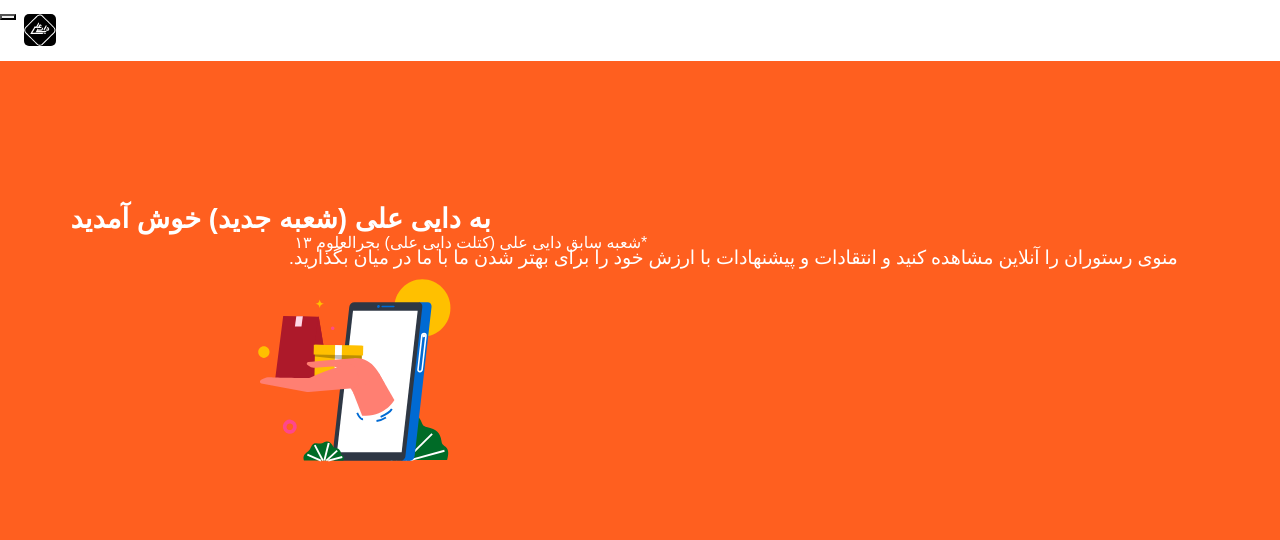
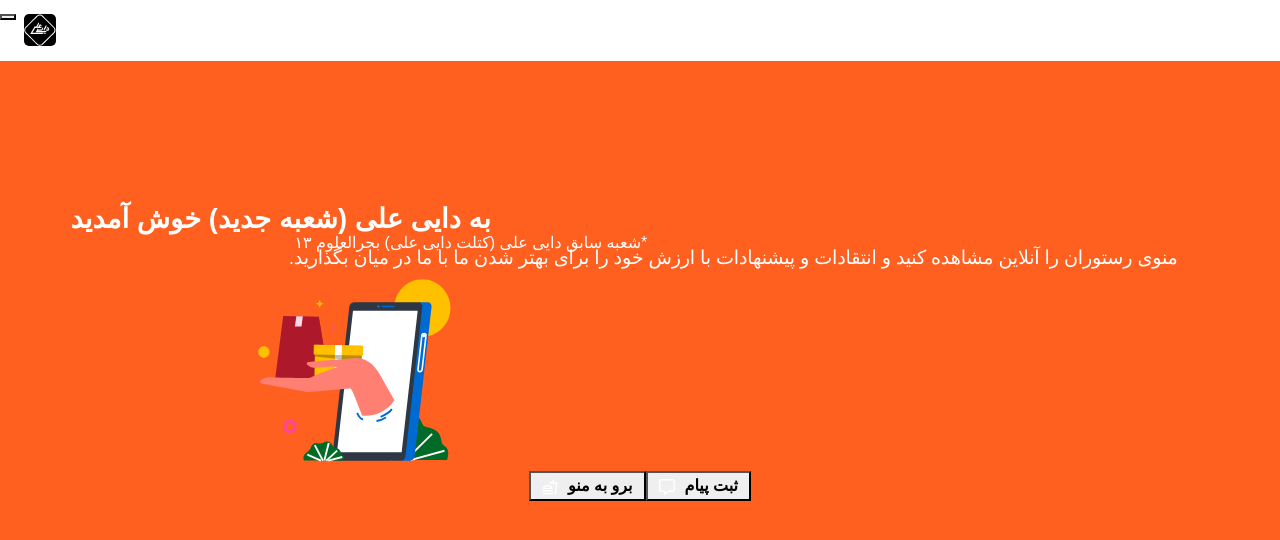
Before and after one commit to pedramjlo/Daei-Ali-ORG, a React (Create React App) app: page / in a window 1280 px wide. Shown: the top 540 px of the page. Built offline with nearby package versions, Linux system fonts and the light colour scheme; a web font is replaced by a local one.

Commit message:
added buttons

```diff
--- a/package.json
+++ b/package.json
@@ -12,6 +12,7 @@
     "react": "^18.3.1",
     "react-bootstrap": "^2.10.4",
     "react-dom": "^18.3.1",
+    "react-icons": "^5.2.1",
     "react-router-dom": "^6.25.1",
     "react-scripts": "5.0.1",
     "web-vitals": "^2.1.4"
--- /dev/null
+++ b/src/buttons.css
@@ -0,0 +1,9 @@
+button div {
+    display: inline;
+    margin: 5px;
+    text-align: center;
+    width: 12em;
+    height: 1.3em;
+    color: black;
+    font-weight: bold;
+}
--- a/src/components/home.jsx
+++ b/src/components/home.jsx
@@ -1,5 +1,7 @@
 import React from 'react';
 import Header from './header';
+import MenuButton from './menu-btn';
+import MessageButton from './message-btn';
 import '../home.css';
 
 
@@ -24,6 +26,12 @@ export default function Home() {
         </div>
 
 
+        <div className='home-btns'>
+          <MenuButton />
+          <MessageButton />
+        </div>
+
+
       </div>
     </div>
   );
--- /dev/null
+++ b/src/components/menu-btn.jsx
@@ -0,0 +1,30 @@
+import { MdOutlineFastfood } from "react-icons/md";
+import '../buttons.css';
+
+
+
+
+
+export default function MenuButton(){
+
+
+    const iconStyle = {
+        color: "black",
+        fontSize: "1em",
+    };
+
+    return (
+        <button className="menu-button">
+
+        <div>
+        <MdOutlineFastfood style={iconStyle}  />
+        </div>
+
+        <div>
+        برو به منو
+        </div>
+
+
+        </button>
+    );
+}
--- /dev/null
+++ b/src/components/message-btn.jsx
@@ -0,0 +1,30 @@
+import { FaRegMessage } from "react-icons/fa6";
+import '../buttons.css';
+
+
+
+
+
+export default function MessageButton(){
+
+
+    const iconStyle = {
+        color: "black",
+        fontSize: "1em",
+    };
+
+    return (
+        <button className="menu-button">
+
+        <div>
+        <FaRegMessage style={iconStyle}  />
+        </div>
+
+        <div>
+        ثبت پیام
+        </div>
+
+
+        </button>
+    );
+}
--- a/src/home.css
+++ b/src/home.css
@@ -13,11 +13,6 @@ h1 {
 }
 
 
-
-.home-logo {
-    margin-top: 20%;
-    margin-left: 45%;
-}
 
 .welcome-text {
     position: relative;
@@ -50,10 +45,19 @@ h1 {
     margin-left: 20%;
 }
 
+.home-btns {
+    display: flex;
+    justify-content: center;
+}
+
+.buttons-container {
+    display: flex;
+    flex-direction: column;
+}
+
 
 @media only screen and (min-width: 320px){
     .welcome-text {
-
         right: 1.5%;
         font-size: 1.7em;
         font-weight: bold;
--- a/src/index.css
+++ b/src/index.css
@@ -1,7 +1,6 @@
 @import url('https://fonts.googleapis.com/css2?family=Beiruti:wght@200..900&display=swap');
 
 * {
-  box-sizing: border-box;
   font-family: "Beiruti", sans-serif;
   font-optical-sizing: auto;
   font-weight: 400;
@@ -20,6 +19,10 @@ header {
   top: 0;
   background-color: white;
   min-width: 100%;
+}
+
+button {
+  color: black;
 }
 
 .logo-header img{
--- a/src/index.js
+++ b/src/index.js
@@ -4,6 +4,11 @@ import './index.css';
 import App from './App';
 import reportWebVitals from './reportWebVitals';
 import './index.css';
+
+window.iconStyle = {
+  color: "black",
+  fontSize: "1em",
+};
 
 const root = ReactDOM.createRoot(document.getElementById('root'));
 root.render(
```
Also changed, not shown: 2 other files (tests, documents, lock files or other folders).
